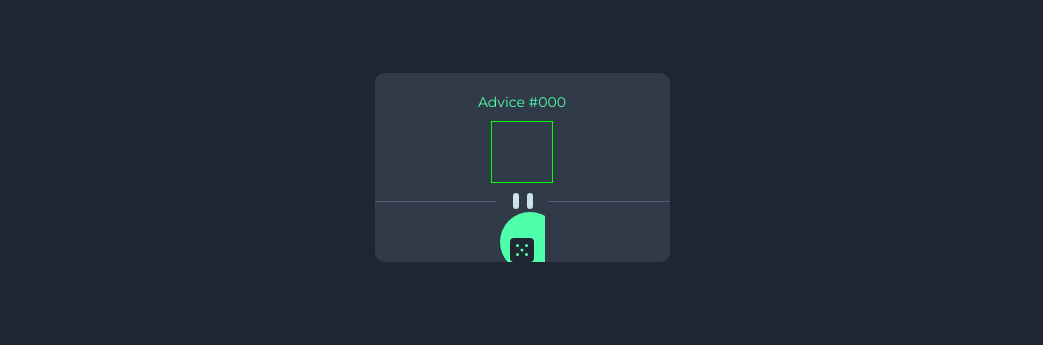
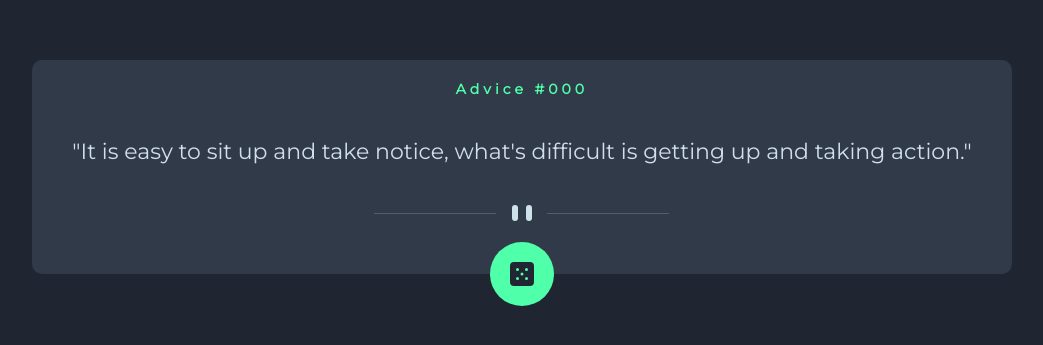
Before and after one commit to Rlee-94/Advice-Generator-App-, a plain HTML site: page index.html in a window 1280 px wide. Shown: the part 233-578 px from the top of the page, without its empty margins (118-1161 px from the left). Drawn offline with Linux system fonts and the light colour scheme.

Commit message:
Reformatted code
-Reworked js to render data  directly from the fetch call.
-Removed sections from HTML and put advice number/text/and the img
all within one main container.
-The dice icon is now a button and removed the circle SVG. I set a
background color and width on the dice to get the circle behind it.
Added hover effect to the dice on click.

```diff
--- a/index.html
+++ b/index.html
@@ -17,17 +17,18 @@
   <body>
     <div class="content__container">
       <main class="advice__container">
-        <section class="advice__header">Advice #000</section>
-        <section class="text__container">
-          <p class="advice__text"></p>
-        </section>
-        <section class="advice__img">
+        <h2 class="advice__number">Advice #000</h2>
+        <p class="advice__text">
+          "It is easy to sit up and take notice, what's difficult is getting up
+          and taking action."
+        </p>
+        <picture class="advice__img">
           <img src="icons/pattern-divider-mobile.svg" alt="divider" />
-        </section>
-        <img class="advice__dice" src="icons/icon-dice.svg" alt="dice" />
-        <svg height="50" width="45">
-          <circle cx="30" cy="30" r="30" fill="#50ffa9" />
-        </svg>
+        </picture>
+
+        <button class="advice__btn">
+          <img src="icons/icon-dice.svg" alt="dice button" />
+        </button>
       </main>
     </div>
 
--- a/script.js
+++ b/script.js
@@ -1,24 +1,20 @@
+const adviceNumber = document.querySelector(".advice__number");
 const adviceText = document.querySelector(".advice__text");
-const adviceHeader = document.querySelector(".advice__header");
-const textContainer = document.querySelector(".text__container");
+const diceBtn = document.querySelector(".advice__btn");
 
-function fetchAdviceData() {
-  return fetch("https://api.adviceslip.com/advice").then((response) => {
-    if (!response.ok) {
-      throw new Error(`HTTP Error: ${response.status}`);
-    }
-    return response.json();
-  });
+function showQuote() {
+  fetch("https://api.adviceslip.com/advice")
+    .then((response) => response.json())
+    .then((data) => data.slip)
+    .then((data) => {
+      adviceNumber.textContent = `Advice #${data.id}`;
+      adviceText.textContent = `"${data.advice}"`;
+    })
+    .catch((error) => {
+      alert(`Error ${error}`);
+    });
 }
 
-async function renderAdviceData() {
-  const data = await fetchAdviceData();
-
-  const {
-    slip: { id, advice },
-  } = data;
-
-  return id, advice;
-}
-
-function renderText() {}
+diceBtn.addEventListener("click", () => {
+  showQuote();
+});
--- a/scss/_layout.scss
+++ b/scss/_layout.scss
@@ -10,16 +10,18 @@
   display: flex;
   flex-direction: column;
   align-items: center;
+  border-radius: 10px;
+  background-color: $advice-background-color;
   position: relative;
-  border-radius: 10px;
-
-  background-color: $advice-background-color;
 }
 
-.advice__header {
+.advice__number {
+  display: flex;
+  flex-direction: row;
   color: $neon-text;
   font-size: 1.4rem;
   margin-top: 2rem;
+  letter-spacing: 0.4rem;
 }
 
 .advice__text {
@@ -27,23 +29,28 @@
   padding: 3rem;
   margin: 1rem;
   font-size: 2.2rem;
-  border: 1px solid lime;
+
   color: $advice-text;
 }
 
 .advice__img {
   margin-bottom: 5rem;
 }
+.advice__btn {
+  width: 64px;
+  height: 64px;
+  padding: 20px;
+  border: none;
+  border-radius: 50%;
+  background-color: $neon-text;
+  display: flex;
+  position: absolute;
+  bottom: -32px;
+  left: calc((100% - 64px) / 2);
+  transition: box-shadow 0.5s ease;
 
-.advice__dice {
-  position: absolute;
-  left: 1;
-  bottom: 0;
-  z-index: 1;
+  &:hover {
+    cursor: pointer;
+    box-shadow: 0 0 32px $neon-text;
+  }
 }
-
-svg {
-  position: absolute;
-  left: 1;
-  bottom: 0;
-}
```
Also changed, not shown: css/main.css, 1 other file.
